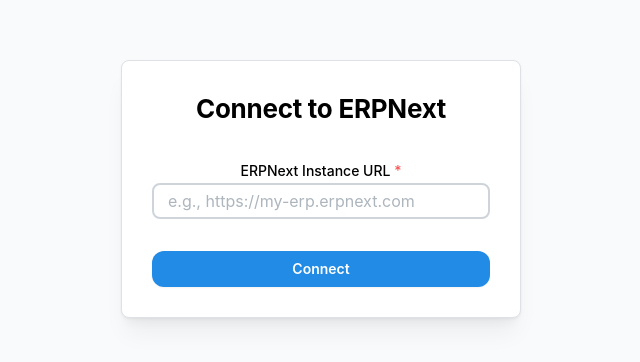
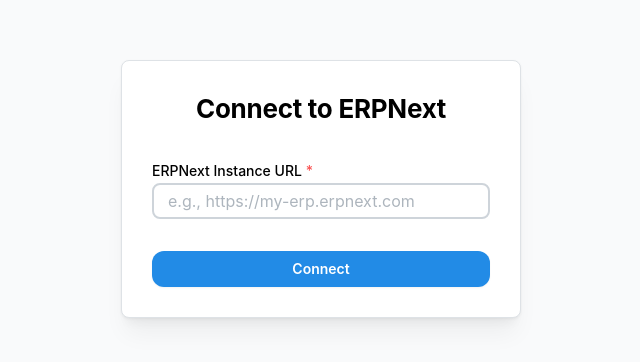
Before and after one commit to OneSpaceerp/SellingPWA_V02, a React (Vite) app: page / in a window 1280 px wide. Shown: the part 226-588 px from the top of the page, without its empty margins (319-959 px from the left). Built offline with nearby package versions, Linux system fonts and the light colour scheme.

Commit message:
Clean up App.css by removing styles
Removed existing styles and added a comment indicating cleanup.

```diff
--- a/src/App.css
+++ b/src/App.css
@@ -1,42 +1 @@
-#root {
-  max-width: 1280px;
-  margin: 0 auto;
-  padding: 2rem;
-  text-align: center;
-}
-
-.logo {
-  height: 6em;
-  padding: 1.5em;
-  will-change: filter;
-  transition: filter 300ms;
-}
-.logo:hover {
-  filter: drop-shadow(0 0 2em #646cffaa);
-}
-.logo.react:hover {
-  filter: drop-shadow(0 0 2em #61dafbaa);
-}
-
-@keyframes logo-spin {
-  from {
-    transform: rotate(0deg);
-  }
-  to {
-    transform: rotate(360deg);
-  }
-}
-
-@media (prefers-reduced-motion: no-preference) {
-  a:nth-of-type(2) .logo {
-    animation: logo-spin infinite 20s linear;
-  }
-}
-
-.card {
-  padding: 2em;
-}
-
-.read-the-docs {
-  color: #888;
-}
+/* App.css - Cleaned up */
```
